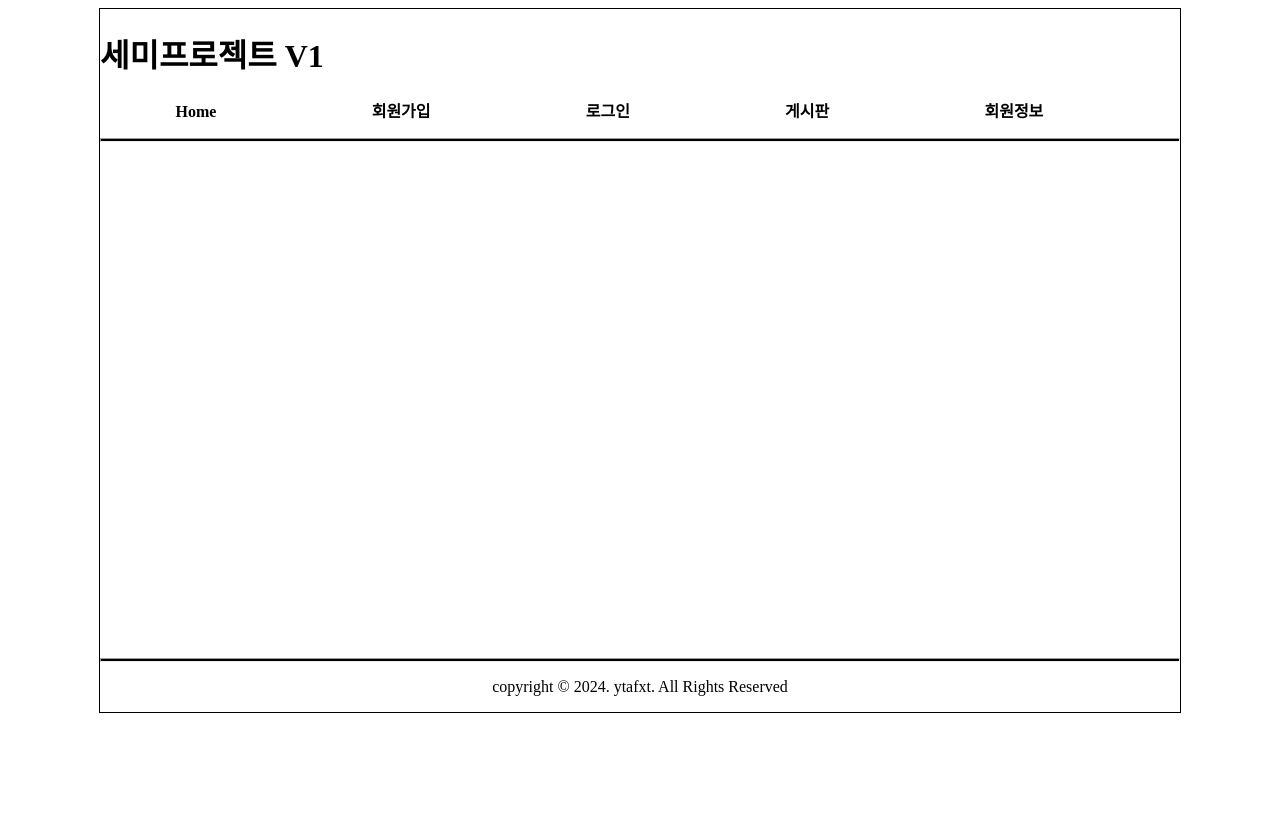
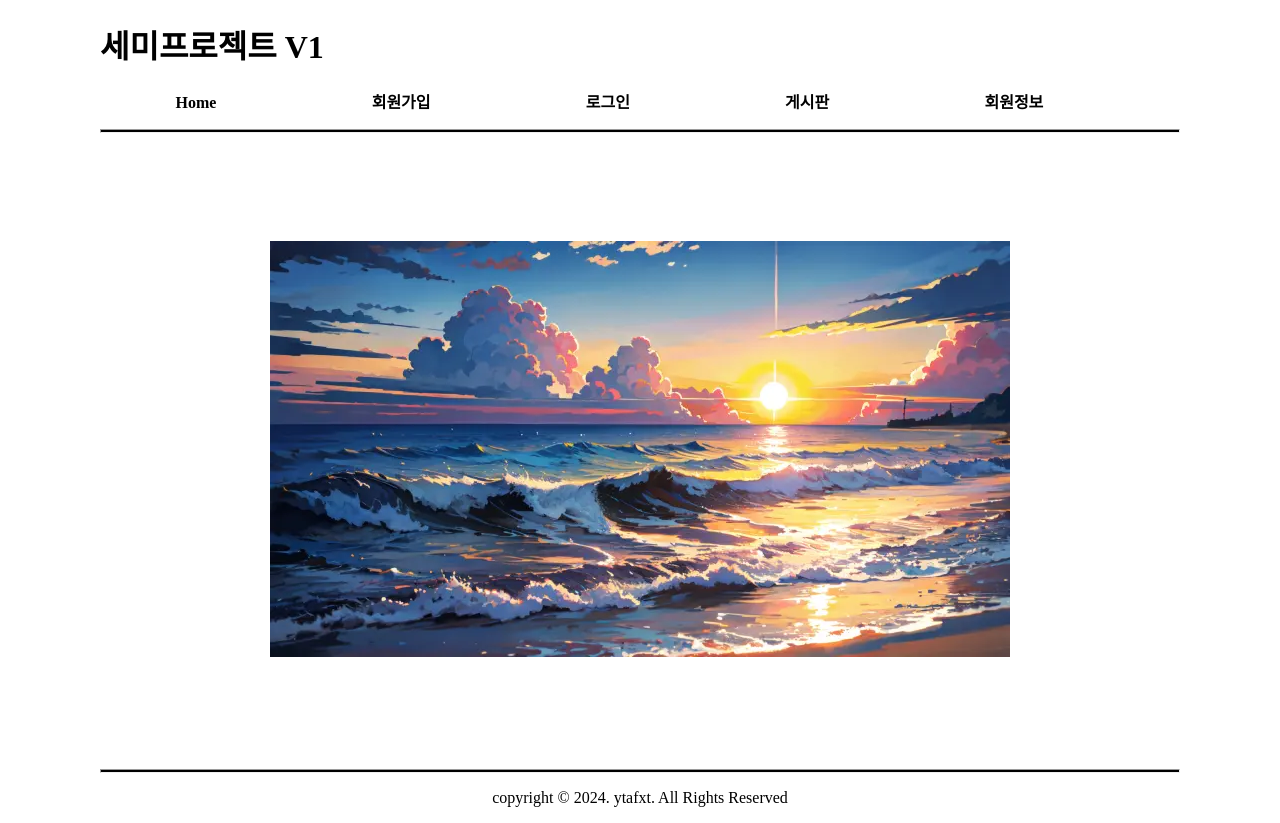
Before and after one commit to evollivia/semiprojectv1, a FastAPI app: page / in a window 1280 px wide. Before the commit the page ends 713 px from the top, so only its background shows below. Run offline with FastAPI, Linux system fonts and the light colour scheme.

Commit message:
인덱스 로고 이미지 추가 레이아웃 테두리 제거 후손/자손 선택자 차이 비교

```diff
--- a/views/static/css/project.css
+++ b/views/static/css/project.css
@@ -1,6 +1,7 @@
-#wrap{border: 1px solid black; width: 1080px; margin: 0 auto}
+#wrap{width: 1080px; margin: 0 auto}
 nav ul{list-style: none; padding: 0}
 nav li{display: inline; margin: 7%;}
+/*nav li{display: inline; margin: 0 75px;}*/
 a:link {color: black; text-decoration: none; font-weight: bold}
 a:visited {color: black}
 a:hover {color: red; text-decoration: underline}
--- a/views/templates/board/list.html
+++ b/views/templates/board/list.html
@@ -15,8 +15,8 @@
         button{padding: 3px 5px}
 
         .pagenation{width: 550px; margin: 0 auto}
-        div ul{list-style: none; padding: 0}
-        div ul li{display: inline; padding: 0 15px}
+        div > ul{list-style: none; padding: 0}
+        div > ul li{display: inline; padding: 0 15px}
 
         .cpg{color: red; background: yellow; font-weight: bold}
     </style>
--- a/views/templates/index.html
+++ b/views/templates/index.html
@@ -5,7 +5,7 @@
     <title>세미프로젝트</title>
     <link rel="stylesheet" href="/static/css/project.css">
     <style>
-
+        .castle{text-align: center; padding: 100px}
     </style>
 </head>
 <body>
@@ -21,7 +21,9 @@
             </ul>
             <hr>
         </nav>
-        <main></main>
+        <main>
+            <div class="castle"><img src="/static/image/img.png"></div>
+        </main>
         <footer>
             <hr>
             <p>copyright &copy; 2024. ytafxt. All Rights Reserved</p>
```
Also changed, not shown: views/static/image/img.png (added), views/static/image/img_1.png (added).
